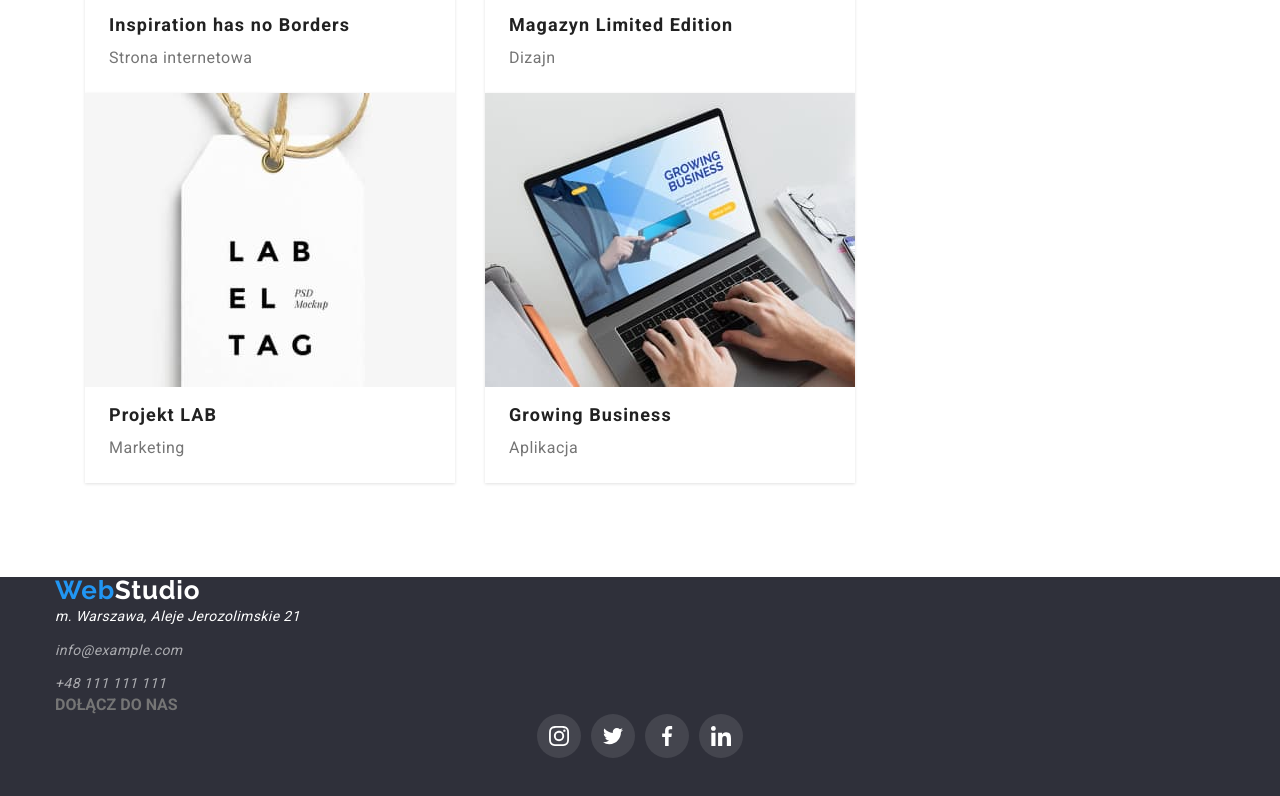
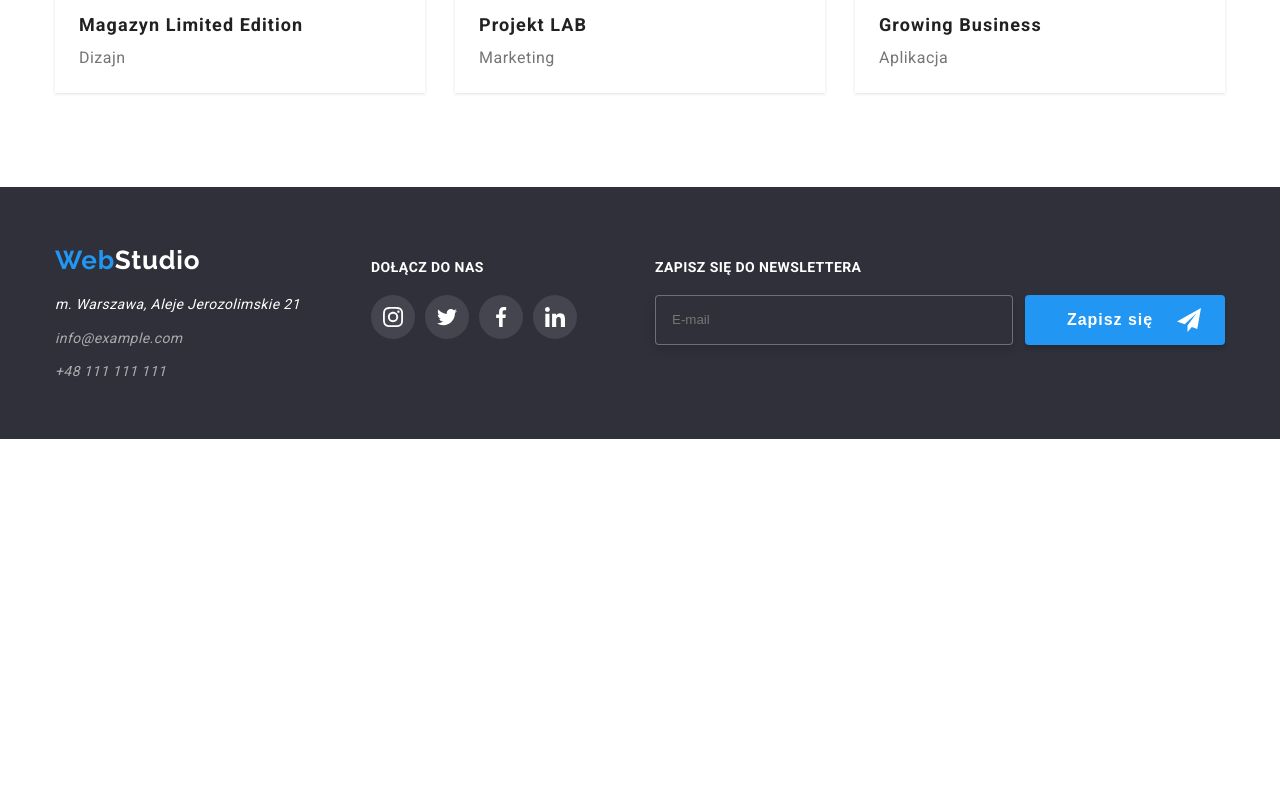
Before and after one commit to Hubuuus/goit-markup-hw-06, a plain HTML site: page portfolio.html in a window 1280 px wide. Shown: the part 1340-2136 px from the top of the page. After the commit the page ends 1779 px from the top, so only its background shows below. Drawn offline with Linux system fonts and the light colour scheme.

Commit message:
Poprawa styli portfolio

```diff
--- a/css/styles.css
+++ b/css/styles.css
@@ -280,6 +280,15 @@ body {
 }
 .list-img >:nth-child(n+2){
   margin-left: 30px;
+}
+.list-img-p {
+  display: flex;
+  flex-wrap: wrap;
+  /* gap: 30px; */
+  margin-top: 50px;
+}
+.list-img-p >:not(:nth-child(3n)) {
+  margin-right: 30px;
 }
 .list-img > li > div {
   background-color: rgba(47, 48, 58, 0.8);
--- a/portfolio.html
+++ b/portfolio.html
@@ -69,7 +69,7 @@
               <button class="button">Marketing</button>
             </li>
           </ul>
-          <ul class="not-dot list-img shadow-img invade">
+          <ul class="not-dot list-img-p shadow-img invade">
             <li>
               <figure class="text-under-portfolio">
                 <img
@@ -266,13 +266,13 @@
     <div class="footer-background">
       <div class="container">
         <footer>
-          <ul class="not-dot footer_flex">
+          <ul class="not-dot footer-flex">
             <li>
-              <h2>
+              <h4>
                 <a class="links logo-in-footer" href="index.html">
                   <span class="web-blue">Web</span>Studio</a
                 >
-              </h2>
+              </h4>
               <address>
                 <ul class="not-dot item-list-address">
                   <li><a class="links address">m. Warszawa, Aleje Jerozolimskie 21</a></li>
@@ -288,7 +288,7 @@
               </address>
             </li>
             <li>
-              <h4 class="join-us">DOŁĄCZ DO NAS</h4>
+              <h4 class="footer-text-element">DOŁĄCZ DO NAS</h4>
               <ul class="not-dot icon-social icon-social-footer">
                 <li>
                   <svg height="20px" width="20px">
@@ -312,6 +312,25 @@
                 </li>
               </ul>
             </li>
+            <li>
+              <h4 class="footer-text-element">ZAPISZ SIĘ DO NEWSLETTERA</h4>
+              <form>
+                <label class="footer-text-element">
+                  <input class="input-footer"
+                  type="email"
+                  name="email"
+                  placeholder="E-mail"
+                  required
+                  />
+                  <button class="button submit-button" type="submit">
+                    Zapisz się
+                    <svg viewBox="0 0 30 30" height="24px" width="24px">
+                      <use href="images\icons.svg#icon-icon-send"></use>
+                    </svg>
+                  </button>
+                </label>
+              </form>
+            </li>
           </ul>
         </footer>
       </div>
```
